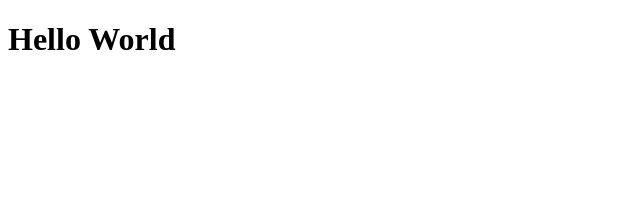
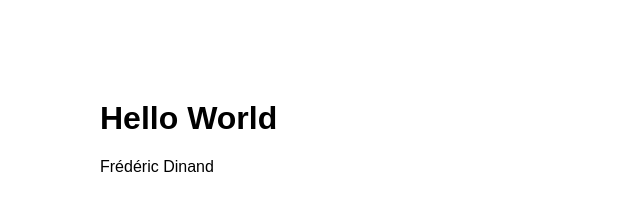
Before and after one commit to fredericdnd/devops, a website: page index.html in a window 1280 px wide. Shown: the whole page, without its empty margins (0-640 px from the left). Drawn offline with Linux system fonts and the light colour scheme.

Commit message:
Send html

```diff
--- a/index.html
+++ b/index.html
@@ -5,7 +5,19 @@
     <meta name="viewport" content="width=device-width, initial-scale=1.0" />
     <title>DevOps</title>
   </head>
+  <style>
+    * {
+      font-family: Arial, Helvetica, sans-serif;
+    }
+
+    body {
+      margin-top: 100px;
+      margin-left: 100px;
+      margin-right: 100px;
+    }
+  </style>
   <body>
     <h1>Hello World</h1>
+    <p>Frédéric Dinand</p>
   </body>
 </html>
```
Also changed, not shown: index.js (+4 -4 lines).
